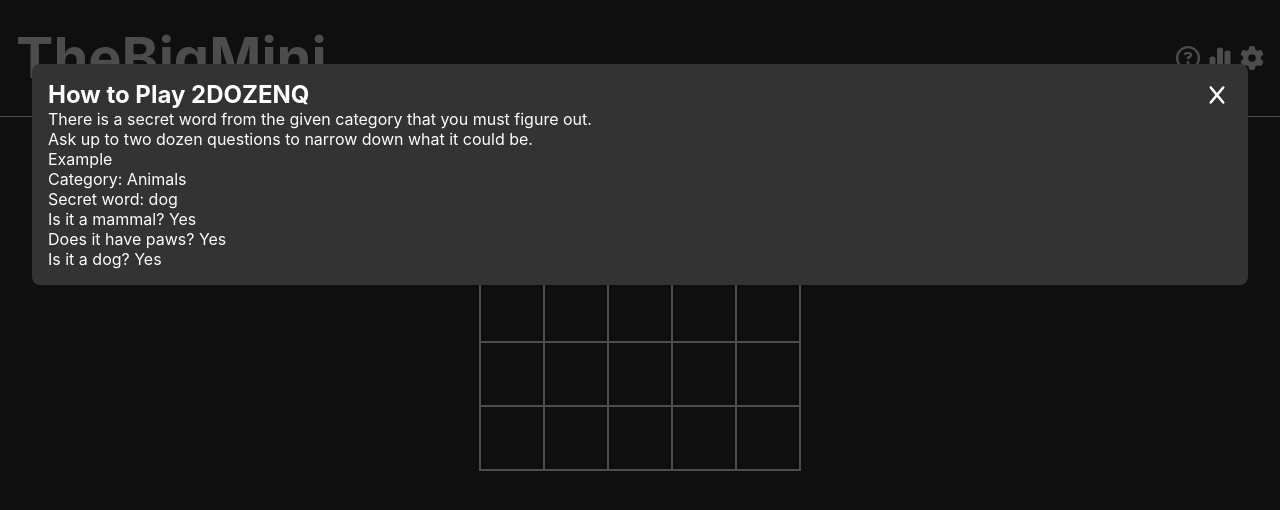
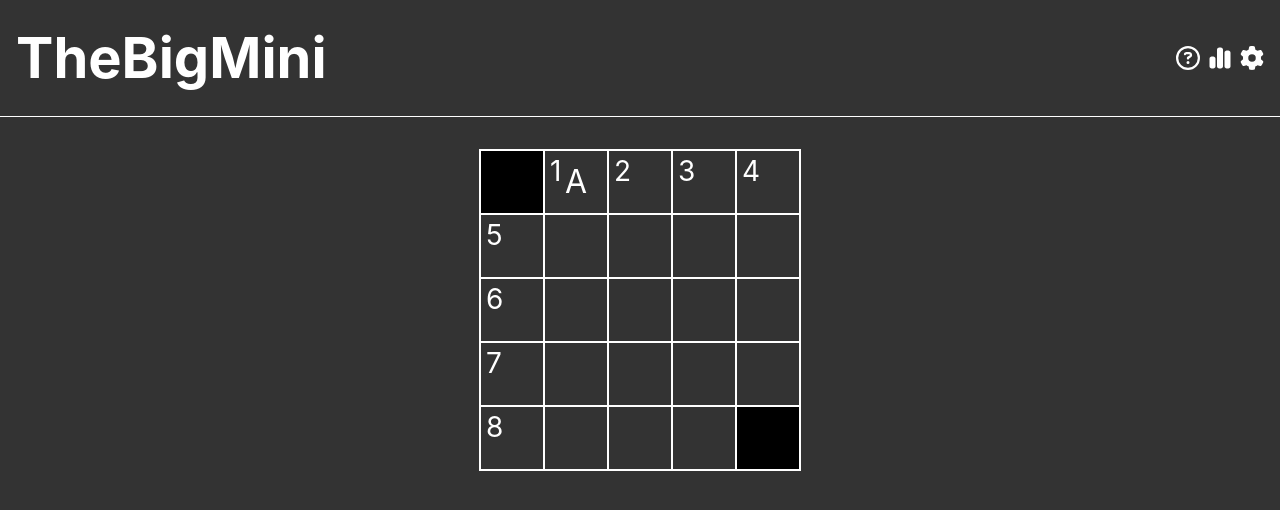
Before and after one commit to NickVirga/thebigmini, a React (Vite) app: page / in a window 1280 px wide. Shown: the top 510 px of the page. Built offline with nearby package versions, Linux system fonts and the light colour scheme.

Commit message:
switches to grid layout and reimagined game data format

```diff
--- a/src/App.jsx
+++ b/src/App.jsx
@@ -17,15 +17,18 @@ function App() {
   const numRows = gameData.numRows;
   const numCols = gameData.numCols;
 
-  const [selectedCell, setSelectedCell] = useState({ row: null, col: null });
+  const gridContainerStyle = {
+    gridTemplateColumns: `repeat(${numCols}, 1fr)`,
+    // gridTemplateRows: `repeat(${numRows})`,
+  };
+
+  // const [selectedCell, setSelectedCell] = useState({ row: null, col: null });
   const [rowColToggle, setRowColToggle] = useState(0);
 
-  const initialLetterGrid = Array.from({ length: numRows }, () =>
-    Array(numCols).fill("")
-  );
-  const [letterGrid, setLetterGrid] = useState(initialLetterGrid);
-
-
+  // const initialLetterGrid = Array.from({ length: numRows }, () =>
+  //   Array(numCols).fill("")
+  // );
+  // const [letterGrid, setLetterGrid] = useState(initialLetterGrid);
 
   const [modalOpen, setModalOpen] = useState(
     gameData.playedBefore ? false : true
@@ -43,8 +46,8 @@ function App() {
     setModalOpen(true);
   };
 
-  const handleClickCell = (rowIndex, colIndex) => {
-    if (rowIndex === selectedCell.row && colIndex === selectedCell.col) {
+  const handleClickCell = (index) => {
+    if (index === gameData.selectedCellIndex) {
       setRowColToggle(!rowColToggle);
     }
 
@@ -52,132 +55,127 @@ function App() {
       inputRef.current.focus();
     }
 
-    setSelectedCell({ row: rowIndex, col: colIndex });
+    if (!gameData.cells[index].blank) updateGameData({ ...gameData, selectedCellIndex: index });
   };
 
-  const isHighlighted = (rowIndex, colIndex) => {
-    if (
-      (!rowColToggle && selectedCell.row === rowIndex) ||
-      (rowColToggle && selectedCell.col === colIndex)
-    ) {
-      return true;
-    }
-    return false;
+  const isSelected = (index) => {
+    return index === gameData.selectedCellIndex;
   };
 
-  const isSelected = (rowIndex, colIndex) => {
-    return selectedCell.row === rowIndex && selectedCell.col === colIndex;
+  const isHighlighted = (index) => {
+    if (!gameData.selectedCellIndex) return false
+    const clueNum = gameData.cells[index].clues[rowColToggle ? 0 : 1]
+    const selectedClue = gameData.cells[gameData.selectedCellIndex].clues[rowColToggle ? 0 : 1]
+    return selectedClue === clueNum
   };
 
-  const changeLetter = (newValue, rowPos, colPos) => {
-    setLetterGrid((prevLetterGrid) => {
-      const newLetterGrid = prevLetterGrid.map((row) => [...row]);
-      newLetterGrid[rowPos][colPos] = newValue;
-      return newLetterGrid;
-    });
+  const changeLetter = (newValue, index) => {
+    updateGameData({ ...gameData, cells: gameData.cells.map((cell, i) =>
+      i === index ? { ...cell, value: newValue } : cell
+    ) });
   };
 
   const handleKeyDown = (event) => {
-    let { row, col } = selectedCell;
+    let selectedCellIndex = gameData.selectedCellIndex;
     const key = event.key;
 
-    if (selectedCell.row !== null && selectedCell.col !== null) {
+    if (selectedCellIndex !== null) {
       switch (key) {
-        case "Backspace":
-          if (letterGrid[row][col] !== "") {
-            changeLetter("", row, col);
-          } else {
-            if (rowColToggle) {
-              if (row > 0) {
-                if (letterGrid[row - 1][col] !== "") {
-                  changeLetter("", row - 1, col);
-                }
-                setSelectedCell({ row: row - 1, col });
-              }
-            } else {
-              if (col > 0) {
-                if (letterGrid[row][col - 1] !== "") {
-                  changeLetter("", row, col - 1);
-                }
-                setSelectedCell({ row, col: col - 1 });
-              }
-            }
-          }
-          break;
+        // case "Backspace":
+        //   if (letterGrid[row][col] !== "") {
+        //     changeLetter("", row, col);
+        //   } else {
+        //     if (rowColToggle) {
+        //       if (row > 0) {
+        //         if (letterGrid[row - 1][col] !== "") {
+        //           changeLetter("", row - 1, col);
+        //         }
+        //         setSelectedCell({ row: row - 1, col });
+        //       }
+        //     } else {
+        //       if (col > 0) {
+        //         if (letterGrid[row][col - 1] !== "") {
+        //           changeLetter("", row, col - 1);
+        //         }
+        //         setSelectedCell({ row, col: col - 1 });
+        //       }
+        //     }
+        //   }
+        //   break;
 
         case "Delete":
-          changeLetter("", row, col);
+          changeLetter("", selectedCellIndex);
           break;
-        case " ":
-          changeLetter("", row, col);
-          if (rowColToggle) {
-            if (row < numRows - 1) setSelectedCell({ row: row + 1, col });
-          } else {
-            if (col < numCols - 1) setSelectedCell({ row, col: col + 1 });
-          }
-          break;
-        case "Home":
-          if (rowColToggle) {
-            setSelectedCell({ row: 0, col });
-          } else {
-            setSelectedCell({ row, col: 0 });
-          }
-          break;
-        case "End":
-          if (rowColToggle) {
-            setSelectedCell({ row: numRows - 1, col });
-          } else {
-            setSelectedCell({ row, col: numCols - 1 });
-          }
-          break;
-        case "ArrowUp":
-          if (row > 0) {
-            setSelectedCell({ row: row - 1, col });
-          }
-          break;
-        case "ArrowDown":
-          if (row < numRows - 1) {
-            setSelectedCell({ row: row + 1, col });
-          }
-          break;
-        case "ArrowLeft":
-          if (col > 0) {
-            setSelectedCell({ row, col: col - 1 });
-          }
-          break;
-        case "ArrowRight":
-          if (col < numCols - 1) {
-            setSelectedCell({ row, col: col + 1 });
-          }
-          break;
+        // case " ":
+        //   changeLetter("", row, col);
+        //   if (rowColToggle) {
+        //     if (row < numRows - 1) setSelectedCell({ row: row + 1, col });
+        //   } else {
+        //     if (col < numCols - 1) setSelectedCell({ row, col: col + 1 });
+        //   }
+        //   break;
+        // case "Home":
+        //   if (rowColToggle) {
+        //     setSelectedCell({ row: 0, col });
+        //   } else {
+        //     setSelectedCell({ row, col: 0 });
+        //   }
+        //   break;
+        // case "End":
+        //   if (rowColToggle) {
+        //     setSelectedCell({ row: numRows - 1, col });
+        //   } else {
+        //     setSelectedCell({ row, col: numCols - 1 });
+        //   }
+        //   break;
+        // case "ArrowUp":
+        //   if (row > 0) {
+        //     setSelectedCell({ row: row - 1, col });
+        //   }
+        //   break;
+        // case "ArrowDown":
+        //   if (row < numRows - 1) {
+        //     setSelectedCell({ row: row + 1, col });
+        //   }
+        //   break;
+        // case "ArrowLeft":
+        //   if (col > 0) {
+        //     setSelectedCell({ row, col: col - 1 });
+        //   }
+        //   break;
+        // case "ArrowRight":
+        //   if (col < numCols - 1) {
+        //     setSelectedCell({ row, col: col + 1 });
+        //   }
+        //   break;
 
-        case "Tab":
-          event.preventDefault(); // Prevent the default tab behavior
-          if (rowColToggle) {
-            if (col < numCols - 1) {
-              setSelectedCell({ row, col: col + 1 });
-            } else {
-              setRowColToggle(false);
-              setSelectedCell({ row: 0, col: 0 });
-            }
-          } else {
-            if (row < numRows - 1) {
-              setSelectedCell({ row: row + 1, col });
-            } else {
-              setRowColToggle(true);
-              setSelectedCell({ row: 0, col: 0 });
-            }
-          }
-          break;
+        // case "Tab":
+        //   event.preventDefault(); // Prevent the default tab behavior
+        //   if (rowColToggle) {
+        //     if (col < numCols - 1) {
+        //       setSelectedCell({ row, col: col + 1 });
+        //     } else {
+        //       setRowColToggle(false);
+        //       setSelectedCell({ row: 0, col: 0 });
+        //     }
+        //   } else {
+        //     if (row < numRows - 1) {
+        //       setSelectedCell({ row: row + 1, col });
+        //     } else {
+        //       setRowColToggle(true);
+        //       setSelectedCell({ row: 0, col: 0 });
+        //     }
+        //   }
+        //   break;
       }
 
       if (key.length === 1 && key.match(/[a-zA-Z]/)) {
-        changeLetter(key.toUpperCase(), row, col);
-        if (rowColToggle) {
-          if (row < numRows - 1) setSelectedCell({ row: row + 1, col });
-        } else {
-          if (col < numCols - 1) setSelectedCell({ row, col: col + 1 });
-        }
+        changeLetter(key.toUpperCase(), selectedCellIndex);
+        // if (rowColToggle) {
+        //   if (row < numRows - 1) setSelectedCell({ row: row + 1, col });
+        // } else {
+        //   if (col < numCols - 1) setSelectedCell({ row, col: col + 1 });
+        // }
       }
     }
   };
@@ -187,7 +185,7 @@ function App() {
     return () => {
       window.removeEventListener("keydown", handleKeyDown);
     };
-  }, [selectedCell, letterGrid, rowColToggle]);
+  }, [gameData, rowColToggle]);
 
   if (!gameData) {
     return <div>Loading...</div>;
@@ -205,7 +203,7 @@ function App() {
         // modalMode={modalMode}
         winState={gameData.winState}
         gameId={gameData.gameId}
-        score={gameData.questions.length}
+        score={2}
       ></Modal>
       <header className="app__header">
         <h1 className="app__title">TheBigMini</h1>
@@ -230,27 +228,25 @@ function App() {
           ></FaGear>
         </div>
       </header>
-      <div className="app__container" onKeyDown={handleKeyDown}>
-        {Array.from({ length: numRows }, (_, rowIndex) => (
-          <div key={rowIndex} className="app__row">
-            {Array.from({ length: numCols }, (_, colIndex) => (
-              <Cell
-                key={colIndex}
-                rowIndex={rowIndex}
-                colIndex={colIndex}
-                letterGrid={letterGrid}
-                handleClickCell={handleClickCell}
-                isSelected={isSelected}
-                isHighlighted={isHighlighted}
-              ></Cell>
-            ))}
-          </div>
+      <div
+        className="app__container"
+        style={gridContainerStyle}
+        onKeyDown={handleKeyDown}
+      >
+        {gameData.cells.map((cell) => (
+          <Cell
+            key={cell.index}
+            cellData={cell}
+            isSelected={isSelected(cell.index)}
+            isHighlighted={isHighlighted(cell.index)}
+            handleClickCell={handleClickCell}
+          ></Cell>
         ))}
       </div>
       <input
         ref={inputRef}
         type="text"
-        inputmode=""
+        inputMode=""
         style={{
           position: "absolute",
           top: "-1000px",
--- a/src/App.scss
+++ b/src/App.scss
@@ -48,40 +48,45 @@ ol {
   }
 
   &__container {
-    display: flex;
-    flex-direction: column;
-    align-items: center;
+    display: grid;
     margin: 2rem auto;
     border: solid 1px white;
   }
 
-  &__row {
-    display: flex;
-  }
+  // &__row {
+  //   display: flex;
+  // }
 
-  &__cell {
-    min-width: 4rem;
-    min-height: 4rem;
-    border: solid 1px white;
-    display: flex;
-    justify-content: center;
-    align-items: center;
-    // position: relative;
+  // &__cell-blank {
+  //   width: 4rem;
+  //   height: 4rem;
+  //   border: solid 1px black;
+  //   background-color: black;
+  // }
 
-    &--selected {
-      background-color: rgb(248, 248, 86);
-    }
+  // &__cell {
+  //   min-width: 4rem;
+  //   min-height: 4rem;
+  //   border: solid 1px white;
+  //   display: flex;
+  //   justify-content: center;
+  //   align-items: center;
+  //   // position: relative;
 
-    &--highlighted {
-      background-color: rgb(49, 49, 245);
-    }
+  //   &--selected {
+  //     background-color: rgb(248, 248, 86);
+  //   }
 
-  }
+  //   &--highlighted {
+  //     background-color: rgb(49, 49, 245);
+  //   }
 
-  &__cell-text {
-    // position: absolute;
-    font-size: 2rem;
-  }
+  // }
+
+  // &__cell-text {
+  //   // position: absolute;
+  //   font-size: 2rem;
+  // }
 
 
 }
--- a/src/assets/data/game-data-template.json
+++ b/src/assets/data/game-data-template.json
@@ -1,20 +1,36 @@
 {
   "gameId": 0,
   "darkThemeEnabled": true,
-  "playedBefore": false,
+  "playedBefore": true,
   "numRows": 5,
   "numCols": 5,
   "winState": false,
-  "questions": [
-    {
-      "id": 0,
-      "question": "Is it bigger than a duck?",
-      "answer": 0
-    },
-    {
-      "id": 1,
-      "question": "Can it swim?",
-      "answer": 0
-    }
+  "selectedCellIndex": null,
+  "cells": [
+    {"index": 0, "blank": true, "value": "", "answer": "", "label": "", "clues": []},
+    {"index": 1, "blank": false, "value": "A", "answer": "B", "label": "1", "clues": [0, 4]},
+    {"index": 2, "blank": false, "value": "", "answer": "C", "label": "2", "clues": [1 , 4]},
+    {"index": 3, "blank": false, "value": "", "answer": "D", "label": "3", "clues": [2 , 4]},
+    {"index": 4, "blank": false, "value": "", "answer": "E", "label": "4", "clues": [3 , 4]},
+    {"index": 5, "blank": false, "value": "", "answer": "F", "label": "5", "clues": [5 , 6]},
+    {"index": 6, "blank": false, "value": "", "answer": "G", "label": "", "clues": [0 , 6]},
+    {"index": 7, "blank": false, "value": "", "answer": "H", "label": "", "clues": [1 , 6]},
+    {"index": 8, "blank": false, "value": "", "answer": "I", "label": "", "clues": [2 , 6]},
+    {"index": 9, "blank": false, "value": "", "answer": "J", "label": "", "clues": [3 , 6]},
+    {"index": 10, "blank": false, "value": "", "answer": "K", "label": "6", "clues": [5 , 7]},
+    {"index": 11, "blank": false, "value": "", "answer": "L", "label": "", "clues": [0 , 7]},
+    {"index": 12, "blank": false, "value": "", "answer": "M", "label": "", "clues": [1 , 7]},
+    {"index": 13, "blank": false, "value": "", "answer": "N", "label": "", "clues": [2 , 7]},
+    {"index": 14, "blank": false, "value": "", "answer": "O", "label": "", "clues": [3 , 7]},
+    {"index": 15, "blank": false, "value": "", "answer": "P", "label": "7", "clues": [5 , 8]},
+    {"index": 16, "blank": false, "value": "", "answer": "Q", "label": "", "clues": [0 , 8]},
+    {"index": 17, "blank": false, "value": "", "answer": "R", "label": "", "clues": [1 , 8]},
+    {"index": 18, "blank": false, "value": "", "answer": "S", "label": "", "clues": [2 , 8]},
+    {"index": 19, "blank": false, "value": "", "answer": "T", "label": "", "clues": [3, 8]},
+    {"index": 20, "blank": false, "value": "", "answer": "U", "label": "8", "clues": [5 , 9]},
+    {"index": 21, "blank": false, "value": "", "answer": "V", "label": "", "clues": [0 , 9]},
+    {"index": 22, "blank": false, "value": "", "answer": "W", "label": "", "clues": [1 , 9]},
+    {"index": 23, "blank": false, "value": "", "answer": "X", "label": "", "clues": [2 , 9]},
+    {"index": 24, "blank": true, "value": "", "answer": "Y", "label": "", "clues": []}
   ]
 }
--- a/src/components/Cell/Cell.jsx
+++ b/src/components/Cell/Cell.jsx
@@ -1,20 +1,34 @@
 import "./Cell.scss";
 
-function Cell({ rowIndex, colIndex, letterGrid, handleClickCell, isSelected,  isHighlighted}) {
+function Cell({ cellData, isSelected, isHighlighted, handleClickCell }) {
   return (
     <div
       className={`cell ${
-        isSelected(rowIndex, colIndex)
-          ? "cell--selected"
-          : isHighlighted(rowIndex, colIndex)
-          ? "cell--highlighted"
-          : ""
+        cellData.blank ? "cell--blank" : isSelected ? "cell--selected" : isHighlighted ? "cell--highlighted" : ""
       } `}
-      onClick={() => handleClickCell(rowIndex, colIndex)}
+      onClick={() => handleClickCell(cellData.index)}
     >
-      <p className="cell__text">{letterGrid[rowIndex][colIndex]}</p>
+      <p className="cell__label">{cellData.label}</p>
+      <p className="cell__text">{cellData.value}</p>
     </div>
   );
 }
 
+// function Cell({ rowIndex, colIndex, letterGrid, handleClickCell, isSelected,  isHighlighted}) {
+//   return (
+//     <div
+//       className={`cell ${
+//         isSelected(rowIndex, colIndex)
+//           ? "cell--selected"
+//           : isHighlighted(rowIndex, colIndex)
+//           ? "cell--highlighted"
+//           : ""
+//       } `}
+//       onClick={() => handleClickCell(rowIndex, colIndex)}
+//     >
+//       <p className="cell__text">{letterGrid[rowIndex][colIndex]}</p>
+//     </div>
+//   );
+// }
+
 export default Cell;
--- a/src/components/Cell/Cell.scss
+++ b/src/components/Cell/Cell.scss
@@ -5,6 +5,11 @@
   display: flex;
   justify-content: center;
   align-items: center;
+  position: relative;
+
+  &--blank {
+    background-color: black;
+  }
 
   &--selected {
     background-color: rgb(248, 178, 86);
@@ -14,6 +19,12 @@
     background-color: rgb(49, 49, 245);
   }
 
+  &__label {
+    position: absolute;
+    left: 5px;
+    top: -1px;
+  }
+
   &__text {
     font-size: 2rem;
   }
--- a/src/context/GameDataContext.jsx
+++ b/src/context/GameDataContext.jsx
@@ -4,7 +4,7 @@ import gameDataTempl from "../assets/data/game-data-template.json";
 const GameDataContext = createContext();
 
 const GameDataProvider = ({ children }) => {
-    const storedGameDataString = localStorage.getItem("2dozenq-game-data");
+    const storedGameDataString = localStorage.getItem("2dozenq-game-datas");
 
     const [gameData, setGameData] = useState(
         storedGameDataString ? JSON.parse(storedGameDataString) : gameDataTempl
```
Lines whose indentation alone changed are shown as unchanged.
